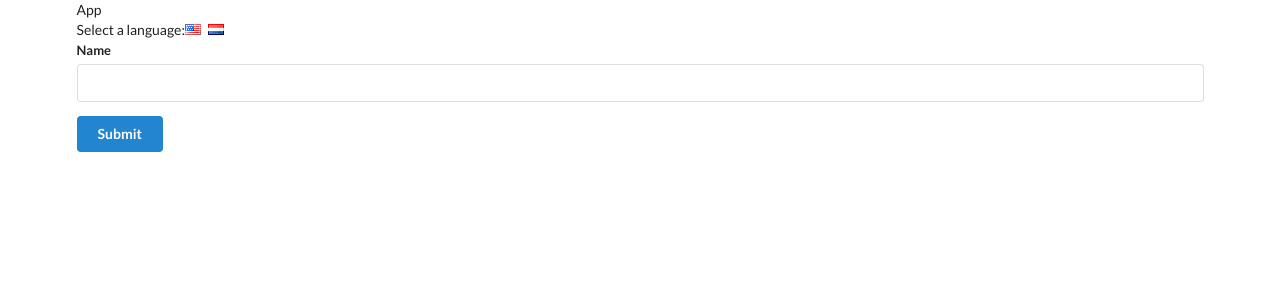
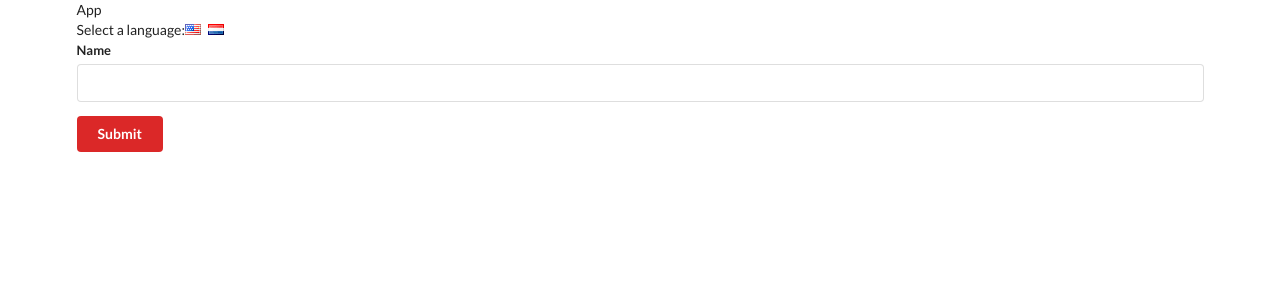
Before and after one commit to shenoy/translate, a React (Create React App) app: page / in a window 1280 px wide. Shown: the top 300 px of the page. Built offline with nearby package versions, Linux system fonts and the light colour scheme.

Commit message:
color context added

```diff
--- a/src/components/Button.js
+++ b/src/components/Button.js
@@ -1,5 +1,6 @@
 import React from 'react';
 import LanguageContext from '../contexts/LanguageContext';
+import ColorContext from '../contexts/ColorContext';
 
 class Button extends React.Component {
 
@@ -8,15 +9,24 @@
   renderSubmit(value) {
     return value === 'english' ? 'Submit' : 'Voorleggen';
   }
-  render() {
+
+  renderButton(color) {
     return (
-      <button className='ui button primary' >
+      <button className={`ui button ${color}`} >
         <LanguageContext.Consumer>
           {(value) => this.renderSubmit(value)}
         </LanguageContext.Consumer>
-      </button>
+      </button >
     );
+  }
 
+
+  render() {
+    return (
+      <ColorContext.Consumer  >
+        {(color) => this.renderButton(color)}
+      </ColorContext.Consumer >
+    );
   }
 }
 
--- /dev/null
+++ b/src/contexts/ColorContext.js
@@ -0,0 +1,3 @@
+import React from 'react';
+
+export default React.createContext('red');
```
